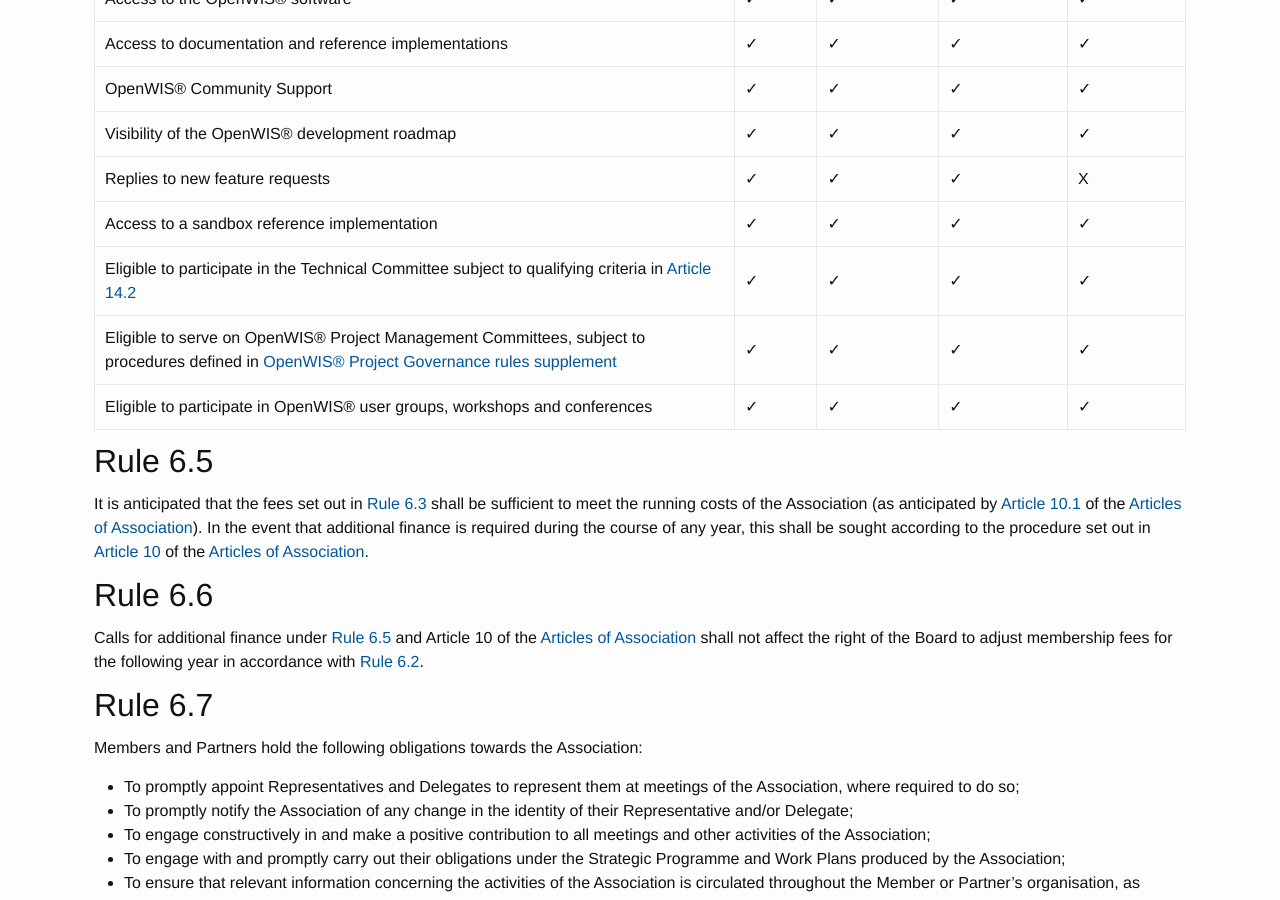
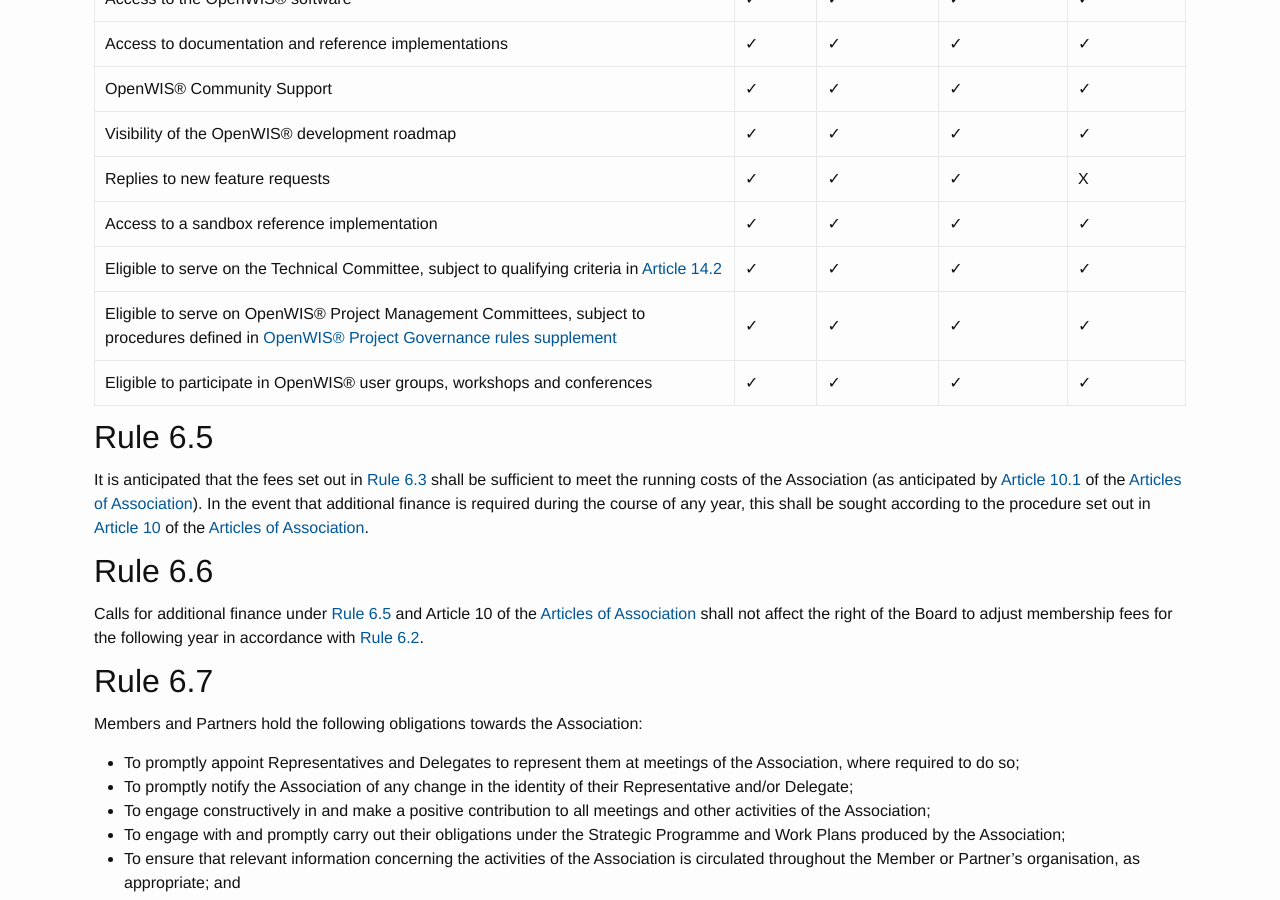
Before and after one commit to OpenWIS/openwis-documentation, a Jekyll site: the page built from rules/6-membership-and-partnership-fees-rights-privileges-and-obligations.md, in a window 1280 px wide and 900 px high, scrolled down 1637 px. Built offline with Jekyll 4.4.1, drawn with Linux system fonts in a browser that asks for light colours.

Commit message:
technical committee eligibility

```diff
--- a/rules/6-membership-and-partnership-fees-rights-privileges-and-obligations.md
+++ b/rules/6-membership-and-partnership-fees-rights-privileges-and-obligations.md
@@ -57,7 +57,7 @@
 Visibility of the OpenWIS&reg; development roadmap | &#x2713; | &#x2713; | &#x2713; | &#x2713;
 Replies to new feature requests | &#x2713; | &#x2713; | &#x2713; | X
 Access to a sandbox reference implementation | &#x2713; | &#x2713; | &#x2713; | &#x2713;
-Eligible to participate in the Technical Committee subject to qualifying criteria in [Article 14.2]({{ "/articles/articles/14-technical-committee.html#article-14.2" | prepend: site.baseurl }}) | &#x2713; | &#x2713; | &#x2713; | &#x2713;
+Eligible to serve on the Technical Committee, subject to qualifying criteria in [Article 14.2]({{ "/articles/articles/14-technical-committee.html#article-14.2" | prepend: site.baseurl }}) | &#x2713; | &#x2713; | &#x2713; | &#x2713;
 Eligible to serve on OpenWIS&reg; Project Management Committees, subject to procedures defined in [OpenWIS&reg; Project Governance rules supplement]({{ "/rules2/2016-03-11-OpenWIS-Project-Governance.md" | prepend: site.baseurl }}) | &#x2713; | &#x2713; | &#x2713; | &#x2713;
 Eligible to participate in OpenWIS&reg; user groups, workshops and conferences | &#x2713; | &#x2713; | &#x2713; | &#x2713;
 
```
